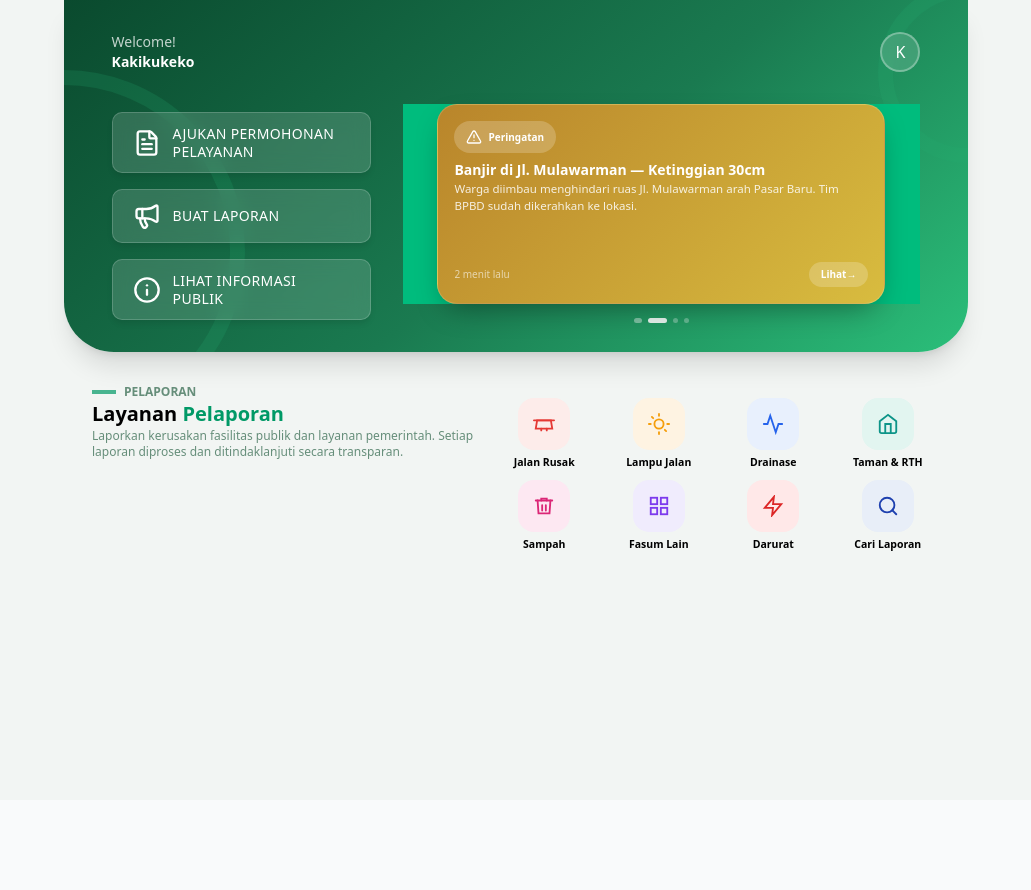
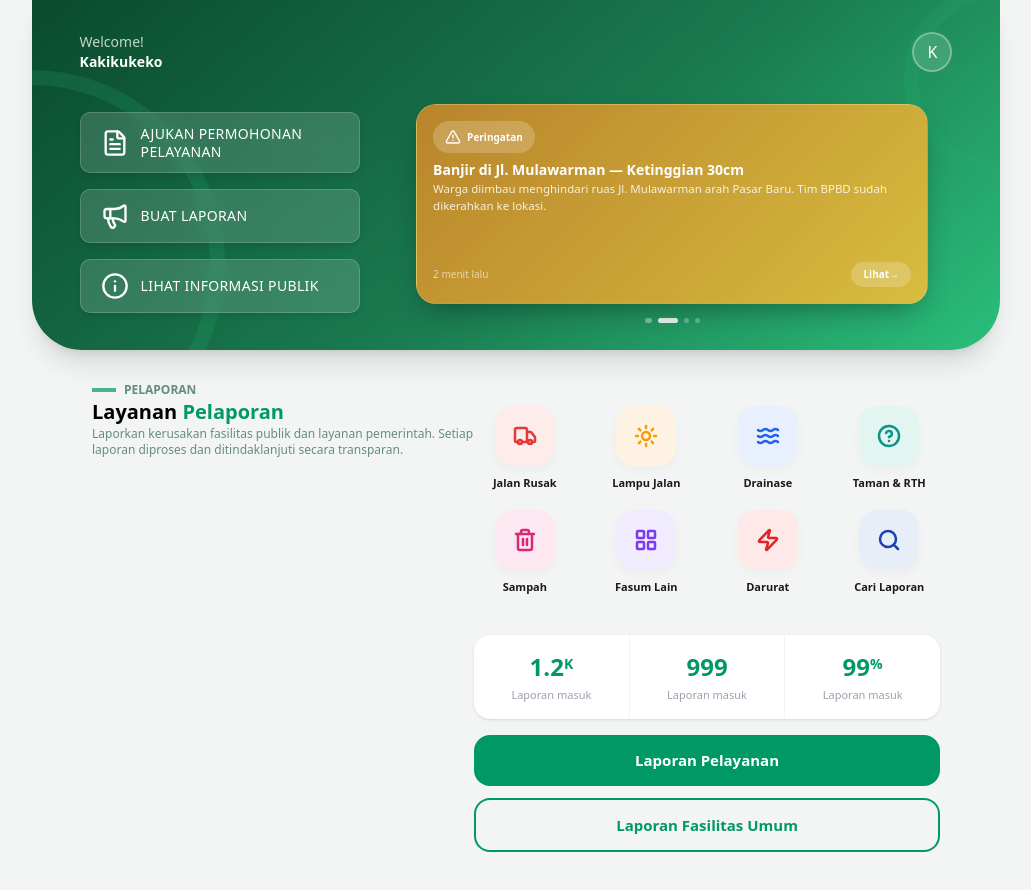
Before and after one commit to StarmangoGH67/iofest26, a SvelteKit app in the folder frontend/: page / in a window 1280 px wide. Shown: the top 890 px of the page, without its empty margins (124-1155 px from the left). Before the commit the page ends 800 px from the top, so only its background shows below. Built offline with nearby package versions, Linux system fonts and the light colour scheme.

Commit message:
andi harum

```diff
--- a/frontend/src/app.html
+++ b/frontend/src/app.html
@@ -6,7 +6,7 @@
 		<meta name="text-scale" content="scale" />
 		%sveltekit.head%
 	</head>
-	<body data-sveltekit-preload-data="hover" class="bg-gray-50">
+	<body data-sveltekit-preload-data="hover" class="bg-[#F2F5F3]">
 		<div style="display: contents">%sveltekit.body%</div>
 	</body>
 </html>
--- a/frontend/src/lib/components/Landing/Carousel.svelte
+++ b/frontend/src/lib/components/Landing/Carousel.svelte
@@ -79,7 +79,7 @@
     });
 </script>
 
-<div class="carousel-container lg:h-50 w-full mt-2.5 lg:mt-0 lg:min-w-[40%] bg-emerald-500">
+<div class="carousel-container min-w-full lg:h-50 w-full mt-2.5 lg:mt-0 sm:min-w-[70vw] sm:max-w-[70vw] lg:min-w-[50%]">
     <div
         class="carousel-viewport mt-2"
         onmousedown={handleStart}
@@ -95,7 +95,7 @@
         {#each items as item, i}
             {#if i === current}
                 <div
-                    class="c-card lg:max-w-md lg:h-50 theme-{item.theme}"
+                    class="c-card md:max-w-lg lg:h-50 theme-{item.theme}"
                     in:fly={{ y: 24, duration: 600, easing: cubicOut }}
                     out:fade={{ duration: 300 }}
                 >
@@ -211,7 +211,16 @@
     }
 
     .c-title { font-size: 14px; font-weight: 800; line-height: 1.35; margin: 0; }
-    .c-desc { font-size: 11.5px; line-height: 1.5; opacity: 0.85; margin: 0; }
+    .c-desc {
+        font-size: 11.5px;
+        line-height: 1.5;
+        opacity: 0.85;
+        margin: 0;
+        max-height: calc(1.5em * 2);
+        overflow-y: auto;
+        scrollbar-width: none;
+        &::-webkit-scrollbar { display: none; }
+    }
     .c-footer { display: flex; justify-content: space-between; align-items: center; margin-top: auto; }
     .c-time { font-size: 10px; opacity: 0.6; }
     .c-action { background: rgba(255, 255, 255, 0.2); border: none; color: white; padding: 5px 12px; border-radius: 20px; font-size: 10px; font-weight: 700; cursor: pointer; }
--- /dev/null
+++ b/frontend/src/lib/components/ServiceButton.svelte
@@ -0,0 +1,62 @@
+<script lang="ts">
+	import * as Icons from 'lucide-svelte';
+	import type { Component } from 'svelte';
+
+	interface Props {
+		iconName: keyof typeof Icons;
+		title: string;
+		bgColor: string;
+		iconColor: string;
+	}
+
+	let { iconName, title, bgColor, iconColor }: Props = $props();
+
+	const IconComponent = $derived((Icons[iconName] as unknown as Component) || Icons.HelpCircle);
+</script>
+
+<div class="svc-item" role="button" tabindex="0">
+	<div class="icon-container" style:background={bgColor}>
+		<IconComponent size={24} color={iconColor} strokeWidth={2.5} />
+	</div>
+	<span class="label">{title}</span>
+</div>
+
+<style lang="scss">
+	.svc-item {
+		display: flex;
+		flex-direction: column;
+		align-items: center;
+		gap: 10px;
+		cursor: pointer;
+		transition: transform 0.2s cubic-bezier(0.4, 0, 0.2, 1);
+		user-select: none;
+
+		&:active {
+			transform: scale(0.9);
+		}
+
+		.icon-container {
+			width: 60px;
+			height: 60px;
+			border-radius: 18px;
+			display: flex;
+			align-items: center;
+			justify-content: center;
+			box-shadow: 0 4px 12px rgba(0, 0, 0, 0.03);
+			transition: filter 0.2s;
+
+			&:hover {
+				filter: brightness(0.95);
+			}
+		}
+
+		.label {
+			font-size: 11px;
+			font-weight: 700;
+			color: #1a1a1a;
+			text-align: center;
+			line-height: 1.3;
+			max-width: 85px;
+		}
+	}
+</style>
--- a/frontend/src/routes/+page.svelte
+++ b/frontend/src/routes/+page.svelte
@@ -2,6 +2,7 @@
 	import { FileText, Megaphone, Info } from 'lucide-svelte';
 	import Header from '$lib/components/Landing/Header.svelte';
 	import SectionHeader from '$lib/components/sectionHeader.svelte';
+	import ServiceButton from '$lib/components/ServiceButton.svelte';
 
 	// User Data
 	const user = {
@@ -69,13 +70,30 @@
         }
     ];
 
+	interface ReportCategory {
+		title: string;
+		icon: any; // keyof typeof Icons dari Lucide
+		bg: string;
+		color: string;
+	}
+
+	const categories: ReportCategory[] = [
+		{ title: 'Jalan Rusak', icon: 'Truck', bg: '#FDECEA', color: '#E53935' },
+		{ title: 'Lampu Jalan', icon: 'Sun', bg: '#FEF3E2', color: '#F59E0B' },
+		{ title: 'Drainase', icon: 'Waves', bg: '#E8F0FD', color: '#2563EB' },
+		{ title: 'Taman & RTH', icon: 'TreePadding', bg: '#E2F5F0', color: '#0D9488' },
+		{ title: 'Sampah', icon: 'Trash2', bg: '#FDE8F2', color: '#DB2777' },
+		{ title: 'Fasum Lain', icon: 'LayoutGrid', bg: '#F0ECFD', color: '#7C3AED' },
+		{ title: 'Darurat', icon: 'Zap', bg: '#FFE8E8', color: '#DC2626' },
+		{ title: 'Cari Laporan', icon: 'Search', bg: '#E8EEF8', color: '#1E40AF' }
+	];
 </script>
 
 <svelte:head>
 	<title>KakiKuKeKo — Layanan Publik Digital</title>
 </svelte:head>
 
-<div class="relative mx-auto min-h-screen max-w-6xl flex flex-col items-center bg-[#F2F5F3] pb-24">
+<div class="relative mx-auto min-h-screen max-w-6xl flex flex-col items-center pb-24">
 	<Header
 		name={user.name}
 		imageUrl={user.imageUrl}
@@ -90,31 +108,42 @@
 				judul= "Layanan Pelaporan"
 				desc= "Laporkan kerusakan fasilitas publik dan layanan pemerintah. Setiap laporan diproses dan ditindaklanjuti secara transparan."
 			/>
+			<div class="w-full flex flex-col items-center">
+				<div class="services-grid">
+					{#each categories as item}
+						<ServiceButton
+							title={item.title}
+							iconName={item.icon}
+							bgColor={item.bg}
+							iconColor={item.color}
+						/>
+					{/each}
+				</div>
 
-			<div class="min-w-md">
-				<div class="svc-grid w-full lg:max-w-lg mx-auto">
-					<div class="svc"><div class="svc-ic" style="background:#FDECEA;"><svg viewBox="0 0 24 24" fill="none" stroke="#E53935" stroke-width="2" stroke-linecap="round"><path d="M3 17l1.5-9h15L21 17H3z"/><path d="M9 17v2m6-2v2"/><path d="M1 8h22"/></svg></div><span class="svc-lb">Jalan Rusak</span></div>
-					<div class="svc"><div class="svc-ic" style="background:#FEF3E2;"><svg viewBox="0 0 24 24" fill="none" stroke="#F59E0B" stroke-width="2" stroke-linecap="round"><circle cx="12" cy="12" r="5"/><line x1="12" y1="1" x2="12" y2="3"/><line x1="12" y1="21" x2="12" y2="23"/><line x1="4.22" y1="4.22" x2="5.64" y2="5.64"/><line x1="18.36" y1="18.36" x2="19.78" y2="19.78"/><line x1="1" y1="12" x2="3" y2="12"/><line x1="21" y1="12" x2="23" y2="12"/></svg></div><span class="svc-lb">Lampu Jalan</span></div>
-					<div class="svc"><div class="svc-ic" style="background:#E8F0FD;"><svg viewBox="0 0 24 24" fill="none" stroke="#2563EB" stroke-width="2" stroke-linecap="round"><polyline points="22 12 18 12 15 21 9 3 6 12 2 12"/></svg></div><span class="svc-lb">Drainase</span></div>
-					<div class="svc"><div class="svc-ic" style="background:#E2F5F0;"><svg viewBox="0 0 24 24" fill="none" stroke="#0D9488" stroke-width="2" stroke-linecap="round"><path d="M3 9l9-7 9 7v11a2 2 0 0 1-2 2H5a2 2 0 0 1-2-2z"/><polyline points="9 22 9 12 15 12 15 22"/></svg></div><span class="svc-lb">Taman & RTH</span></div>
-					<div class="svc"><div class="svc-ic" style="background:#FDE8F2;"><svg viewBox="0 0 24 24" fill="none" stroke="#DB2777" stroke-width="2" stroke-linecap="round"><polyline points="3 6 5 6 21 6"/><path d="M19 6l-1 14H6L5 6"/><path d="M10 11v6m4-6v6"/><path d="M9 6V4h6v2"/></svg></div><span class="svc-lb">Sampah</span></div>
-					<div class="svc"><div class="svc-ic" style="background:#F0ECFD;"><svg viewBox="0 0 24 24" fill="none" stroke="#7C3AED" stroke-width="2" stroke-linecap="round"><rect x="3" y="3" width="7" height="7"/><rect x="14" y="3" width="7" height="7"/><rect x="14" y="14" width="7" height="7"/><rect x="3" y="14" width="7" height="7"/></svg></div><span class="svc-lb">Fasum Lain</span></div>
-					<div class="svc"><div class="svc-ic" style="background:#FFE8E8;"><svg viewBox="0 0 24 24" fill="none" stroke="#DC2626" stroke-width="2" stroke-linecap="round"><polygon points="13 2 3 14 12 14 11 22 21 10 12 10 13 2"/></svg></div><span class="svc-lb">Darurat</span></div>
-					<div class="svc"><div class="svc-ic" style="background:#E8EEF8;"><svg viewBox="0 0 24 24" fill="none" stroke="#1E40AF" stroke-width="2" stroke-linecap="round"><circle cx="11" cy="11" r="8"/><line x1="21" y1="21" x2="16.65" y2="16.65"/></svg></div><span class="svc-lb">Cari Laporan</span></div>
+				<div class="flex w-full bg-white rounded-2xl shadow-sm my-4">
+					<div class="flex-1 flex flex-col items-center gap-1 py-4 border-r border-gray-100">
+						<span class="text-2xl font-black text-emerald-600">1.2<sup class="text-sm">K</sup></span>
+						<span class="text-[11px] text-gray-400 font-medium">Laporan masuk</span>
+					</div>
+					<div class="flex-1 flex flex-col items-center gap-1 py-4 border-r border-gray-100">
+						<span class="text-2xl font-black text-emerald-600">999</span>
+						<span class="text-[11px] text-gray-400 font-medium">Laporan masuk</span>
+					</div>
+					<div class="flex-1 flex flex-col items-center gap-1 py-4">
+						<span class="text-2xl font-black text-emerald-600">99<sup class="text-sm">%</sup></span>
+						<span class="text-[11px] text-gray-400 font-medium">Laporan masuk</span>
+					</div>
+				</div>
+
+				<div class="flex flex-col gap-3 w-full">
+					<button class="w-full py-3.5 bg-emerald-600 text-white font-bold text-[15px] rounded-2xl active:scale-95 transition-transform hover:brightness-110">
+						Laporan Pelayanan
+					</button>
+					<button class="w-full py-3.5 bg-transparent text-emerald-600 font-bold text-[15px] rounded-2xl border-2 border-emerald-600 active:scale-95 transition-transform hover:bg-emerald-50">
+						Laporan Fasilitas Umum
+					</button>
 				</div>
 			</div>
-
-
-
 		</section>
 	</main>
 </div>
-
-<style>
-	.svc-grid{display:grid;grid-template-columns:repeat(4,1fr);gap:10px;margin:14px 0;}
-	.svc{display:flex;flex-direction:column;align-items:center;gap:6px;cursor:pointer;}
-	.svc-ic{width:52px;height:52px;border-radius:16px;display:flex;align-items:center;justify-content:center;}
-	.svc-ic svg{width:22px;height:22px;}
-	.svc-lb{font-size:10.5px;font-weight:600;color:var(--text);text-align:center;line-height:1.3;}
-
-</style>
--- a/frontend/src/routes/style.scss
+++ b/frontend/src/routes/style.scss
@@ -53,3 +53,11 @@ header {
 		}
 	}
 }
+
+.services-grid {
+    display: grid;
+    grid-template-columns: repeat(auto-fill, minmax(clamp(calc(25% - 20px), 70px, calc(25% - 20px)), 2fr));
+    gap: clamp(12px, 3vw, 20px);
+    margin: 24px 0;
+    width: 100%;
+}
```
